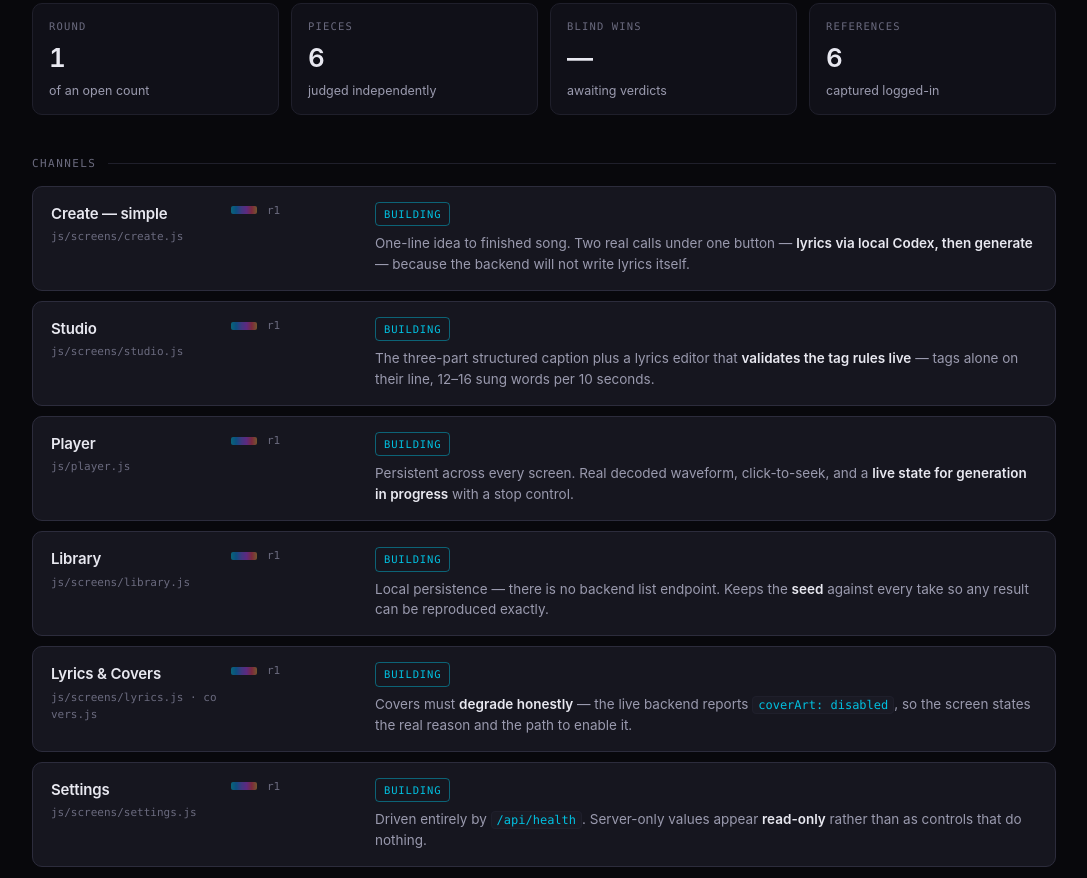
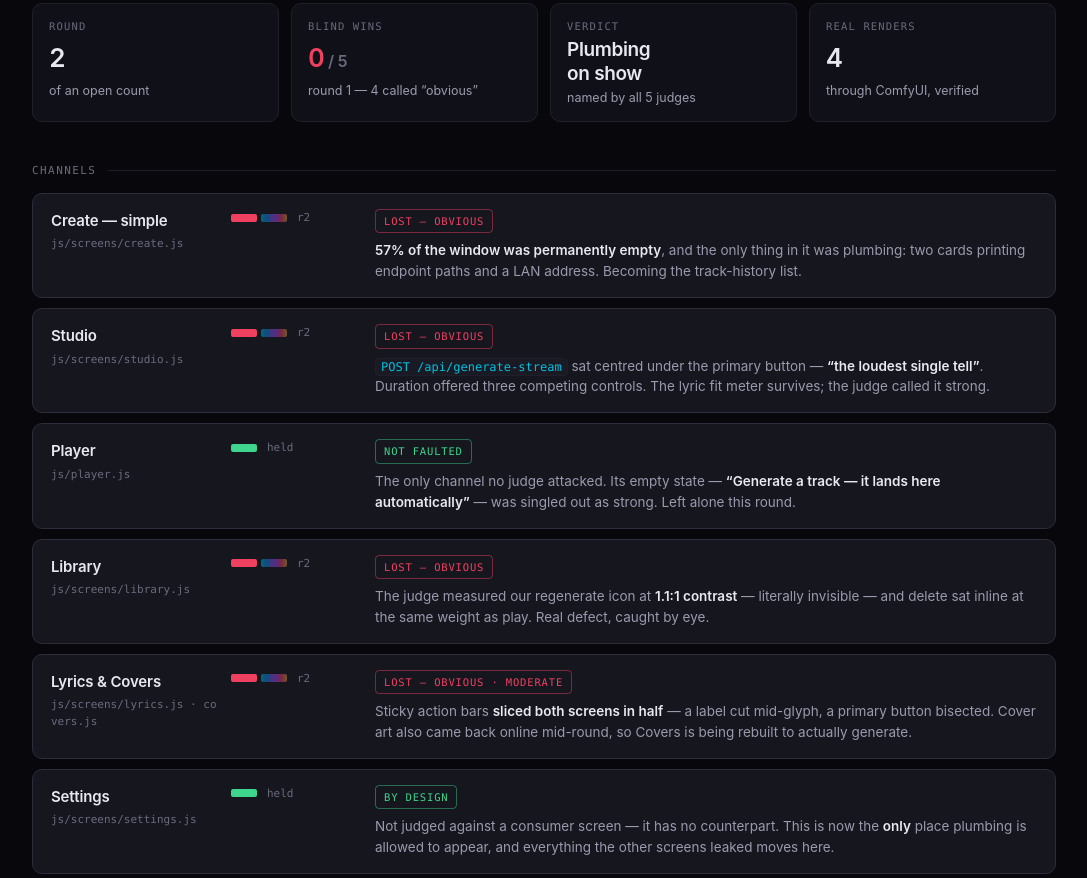
Before and after one commit to atomtanstudio/maxmusic, a website: page docs/progress.html in a window 1280 px wide. Shown: the part 262-1140 px from the top of the page, without its empty margins (96-1183 px from the left). Drawn offline with Linux system fonts and the light colour scheme.

Commit message:
Progress board: round 1 verdicts

```diff
--- a/docs/progress.html
+++ b/docs/progress.html
@@ -160,7 +160,8 @@
       </p>
     </div>
     <div class="stamp">
-      <div><b>ROUND 1</b> — building</div>
+      <div><b>ROUND 2</b> — building</div>
+      <div>round 1 · 0 of 5</div>
       <div>13 Aug 2026</div>
     </div>
   </div>
@@ -169,10 +170,10 @@
 
   <div class="eyebrow">Standing</div>
   <div class="tiles">
-    <div class="tile"><div class="k">Round</div><div class="v">1</div><div class="n">of an open count</div></div>
-    <div class="tile"><div class="k">Pieces</div><div class="v">6</div><div class="n">judged independently</div></div>
-    <div class="tile"><div class="k">Blind wins</div><div class="v">—</div><div class="n">awaiting verdicts</div></div>
-    <div class="tile"><div class="k">References</div><div class="v">6</div><div class="n">captured logged-in</div></div>
+    <div class="tile"><div class="k">Round</div><div class="v">2</div><div class="n">of an open count</div></div>
+    <div class="tile"><div class="k">Blind wins</div><div class="v" style="color:var(--loss)">0<span style="color:var(--ink-mute);font-size:16px"> / 5</span></div><div class="n">round 1 — 4 called “obvious”</div></div>
+    <div class="tile"><div class="k">Verdict</div><div class="v" style="font-size:19px;line-height:1.25">Plumbing<br>on show</div><div class="n">named by all 5 judges</div></div>
+    <div class="tile"><div class="k">Real renders</div><div class="v">4</div><div class="n">through ComfyUI, verified</div></div>
   </div>
 
   <div class="eyebrow">Channels</div>
@@ -183,11 +184,11 @@
         <div class="ch-name">Create — simple</div>
         <div class="ch-file">js/screens/create.js</div>
       </div>
-      <div class="track"><span class="seg live"></span><span class="rn">r1</span></div>
+      <div class="track"><span class="seg loss"></span><span class="seg live"></span><span class="rn">r2</span></div>
       <div class="readout">
-        <span class="chip live">building</span>
-        <p class="gap">One-line idea to finished song. Two real calls under one button —
-          <b>lyrics via local Codex, then generate</b> — because the backend will not write lyrics itself.</p>
+        <span class="chip loss">lost — obvious</span>
+        <p class="gap"><b>57% of the window was permanently empty</b>, and the only thing in it was
+          plumbing: two cards printing endpoint paths and a LAN address. Becoming the track-history list.</p>
       </div>
     </div>
 
@@ -196,11 +197,12 @@
         <div class="ch-name">Studio</div>
         <div class="ch-file">js/screens/studio.js</div>
       </div>
-      <div class="track"><span class="seg live"></span><span class="rn">r1</span></div>
+      <div class="track"><span class="seg loss"></span><span class="seg live"></span><span class="rn">r2</span></div>
       <div class="readout">
-        <span class="chip live">building</span>
-        <p class="gap">The three-part structured caption plus a lyrics editor that
-          <b>validates the tag rules live</b> — tags alone on their line, 12–16 sung words per 10 seconds.</p>
+        <span class="chip loss">lost — obvious</span>
+        <p class="gap"><code>POST /api/generate-stream</code> sat centred under the primary button —
+          <b>“the loudest single tell”</b>. Duration offered three competing controls. The lyric fit
+          meter survives; the judge called it strong.</p>
       </div>
     </div>
 
@@ -209,11 +211,12 @@
         <div class="ch-name">Player</div>
         <div class="ch-file">js/player.js</div>
       </div>
-      <div class="track"><span class="seg live"></span><span class="rn">r1</span></div>
+      <div class="track"><span class="seg win"></span><span class="rn">held</span></div>
       <div class="readout">
-        <span class="chip live">building</span>
-        <p class="gap">Persistent across every screen. Real decoded waveform, click-to-seek,
-          and a <b>live state for generation in progress</b> with a stop control.</p>
+        <span class="chip win">not faulted</span>
+        <p class="gap">The only channel no judge attacked. Its empty state —
+          <b>“Generate a track — it lands here automatically”</b> — was singled out as strong.
+          Left alone this round.</p>
       </div>
     </div>
 
@@ -222,11 +225,11 @@
         <div class="ch-name">Library</div>
         <div class="ch-file">js/screens/library.js</div>
       </div>
-      <div class="track"><span class="seg live"></span><span class="rn">r1</span></div>
+      <div class="track"><span class="seg loss"></span><span class="seg live"></span><span class="rn">r2</span></div>
       <div class="readout">
-        <span class="chip live">building</span>
-        <p class="gap">Local persistence — there is no backend list endpoint. Keeps the
-          <b>seed</b> against every take so any result can be reproduced exactly.</p>
+        <span class="chip loss">lost — obvious</span>
+        <p class="gap">The judge measured our regenerate icon at <b>1.1:1 contrast</b> — literally
+          invisible — and delete sat inline at the same weight as play. Real defect, caught by eye.</p>
       </div>
     </div>
 
@@ -235,11 +238,12 @@
         <div class="ch-name">Lyrics &amp; Covers</div>
         <div class="ch-file">js/screens/lyrics.js · covers.js</div>
       </div>
-      <div class="track"><span class="seg live"></span><span class="rn">r1</span></div>
+      <div class="track"><span class="seg loss"></span><span class="seg live"></span><span class="rn">r2</span></div>
       <div class="readout">
-        <span class="chip live">building</span>
-        <p class="gap">Covers must <b>degrade honestly</b> — the live backend reports
-          <code>coverArt: disabled</code>, so the screen states the real reason and the path to enable it.</p>
+        <span class="chip loss">lost — obvious · moderate</span>
+        <p class="gap">Sticky action bars <b>sliced both screens in half</b> — a label cut mid-glyph,
+          a primary button bisected. Cover art also came back online mid-round, so Covers is being
+          rebuilt to actually generate.</p>
       </div>
     </div>
 
@@ -248,11 +252,12 @@
         <div class="ch-name">Settings</div>
         <div class="ch-file">js/screens/settings.js</div>
       </div>
-      <div class="track"><span class="seg live"></span><span class="rn">r1</span></div>
+      <div class="track"><span class="seg win"></span><span class="rn">held</span></div>
       <div class="readout">
-        <span class="chip live">building</span>
-        <p class="gap">Driven entirely by <code>/api/health</code>. Server-only values appear
-          <b>read-only</b> rather than as controls that do nothing.</p>
+        <span class="chip win">by design</span>
+        <p class="gap">Not judged against a consumer screen — it has no counterpart. This is now the
+          <b>only</b> place plumbing is allowed to appear, and everything the other screens leaked
+          moves here.</p>
       </div>
     </div>
 
@@ -270,6 +275,18 @@
 
   <div class="eyebrow">Decisions that shaped the build</div>
   <div class="notes">
+    <div class="note cut">
+      <b>Round 1's verdict, in one line: we published our own plumbing as product UI.</b>
+      All five judges found the build the same way — a LAN address in the sidebar, endpoint paths
+      under buttons, model quantization strings, byte counts, even a spec section number. None of
+      them saw the code. Diagnostics now live in Settings and in errors that only appear when
+      something is actually wrong.
+    </div>
+    <div class="note">
+      <b>The brief caused it.</b> The contract told builders to surface backend detail honestly, and
+      they made it permanent furniture. “Honest” means never faking success — not publishing the
+      machine to the user. The contract has been rewritten.
+    </div>
     <div class="note cut">
       <b>Cut: guidance and step sliders.</b> Both read from server environment variables, not the
       request body. A slider for either would move nothing — so they appear in Settings as
@@ -295,8 +312,9 @@
   </div>
 
   <footer>
-    Six references captured · scaffold committed · round 1 in flight.
-    Verdicts and named gaps land here as each blind comparison resolves.
+    Round 1 complete — 0 of 5, every gap named and recorded. Round 2 in flight: chrome de-plumbed,
+    five channels rebuilding against their own verdict, then a fresh blind panel that has never
+    seen either build. The loop runs until the screens win or you stop it.
   </footer>
 
 </div>
```
